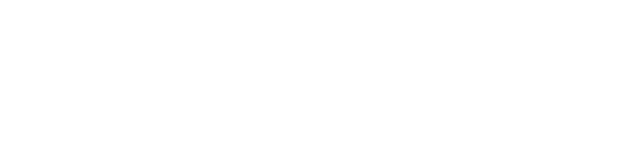
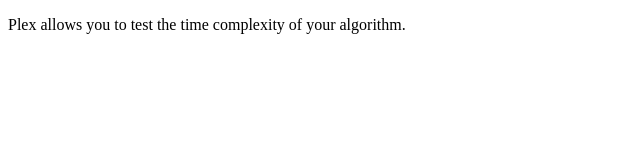
Before and after one commit to mks-plex/plex, a website: page client/static/index.html in a window 1280 px wide. Shown: the whole page, without its empty margins (0-640 px from the left). Drawn offline with Linux system fonts and the light colour scheme.

Commit message:
[feature] add intro message

```diff
--- a/client/static/index.html
+++ b/client/static/index.html
@@ -4,6 +4,9 @@
       <title>Plex</title>
     </head>
     <body>
+      <div id="intro-message">
+        <p>Plex allows you to test the time complexity of your algorithm.</p>
+      </div>
       <div id="main">
       </div>
     </body>
```
